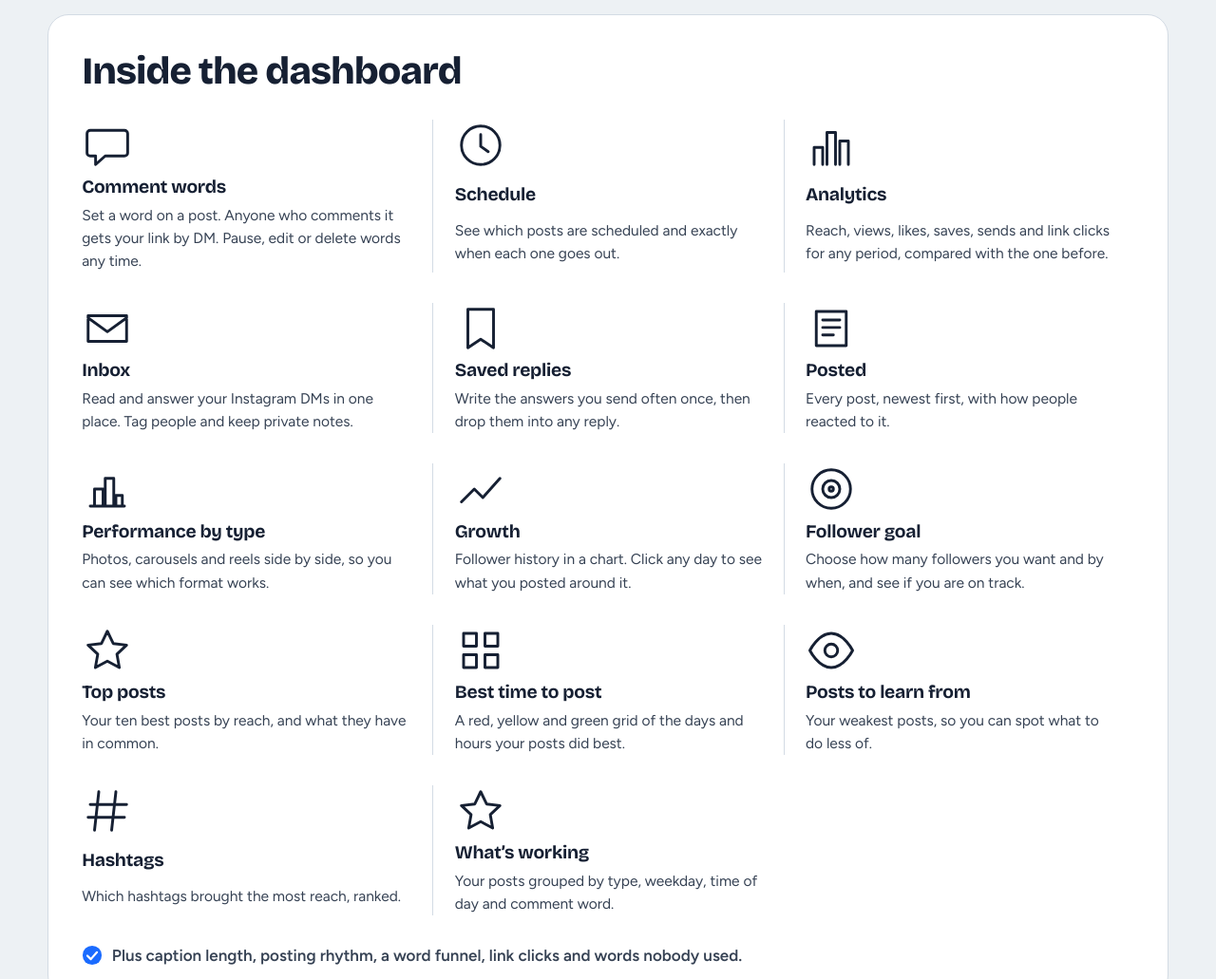
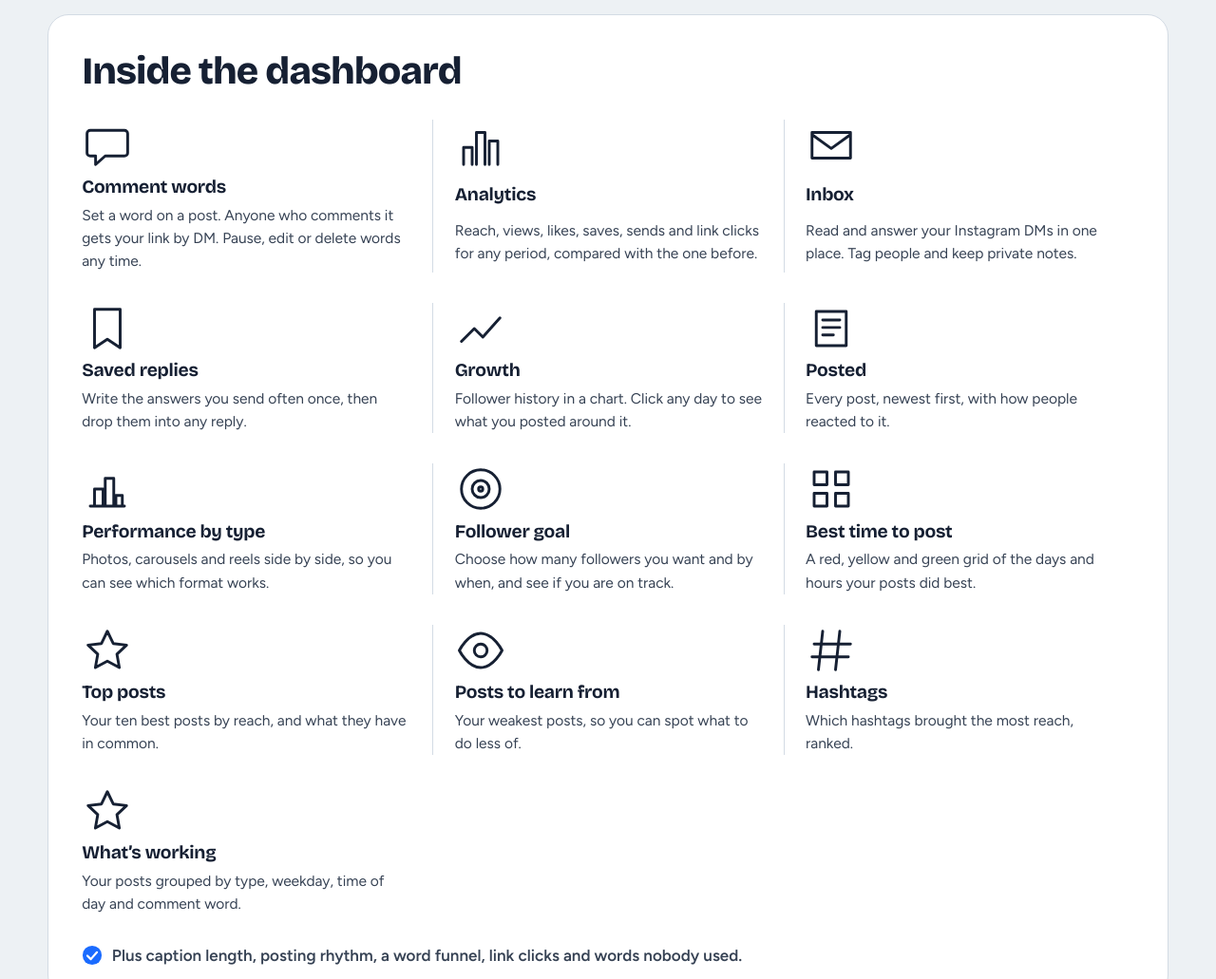
Before and after one commit to ZeroTouchAI/ManyReply-Free, a plain HTML site: page docs/index.html in a window 1280 px wide. Shown: the part 1362-2393 px from the top of the page at 95% size. Drawn offline with Linux system fonts and the light colour scheme.

Commit message:
Home page: remove Schedule, match new dashboard section order

```diff
--- a/docs/index.html
+++ b/docs/index.html
@@ -114,10 +114,6 @@
         <h3>Comment words</h3><p>Set a word on a post. Anyone who comments it gets your link by DM. Pause, edit or delete words any time.</p>
       </li>
       <li>
-        <svg class="ico" viewBox="0 0 48 48" aria-hidden="true"><path d="M24 6a18 18 0 1 0 0 36 18 18 0 0 0 0-36zM24 14v11l7 5"/></svg>
-        <h3>Schedule</h3><p>See which posts are scheduled and exactly when each one goes out.</p>
-      </li>
-      <li>
         <svg class="ico" viewBox="0 0 48 48" aria-hidden="true"><path d="M8 42V26h8v16M20 42V12h8v30M32 42V20h8v22"/></svg>
         <h3>Analytics</h3><p>Reach, views, likes, saves, sends and link clicks for any period, compared with the one before.</p>
       </li>
@@ -130,6 +126,10 @@
         <h3>Saved replies</h3><p>Write the answers you send often once, then drop them into any reply.</p>
       </li>
       <li>
+        <svg class="ico" viewBox="0 0 48 48" aria-hidden="true"><path d="M6 36l12-12 8 8 16-18"/></svg>
+        <h3>Growth</h3><p>Follower history in a chart. Click any day to see what you posted around it.</p>
+      </li>
+      <li>
         <svg class="ico" viewBox="0 0 48 48" aria-hidden="true"><path d="M10 8h28v32H10zM16 16h16M16 23h16M16 30h10"/></svg>
         <h3>Posted</h3><p>Every post, newest first, with how people reacted to it.</p>
       </li>
@@ -138,20 +138,16 @@
         <h3>Performance by type</h3><p>Photos, carousels and reels side by side, so you can see which format works.</p>
       </li>
       <li>
-        <svg class="ico" viewBox="0 0 48 48" aria-hidden="true"><path d="M6 36l12-12 8 8 16-18"/></svg>
-        <h3>Growth</h3><p>Follower history in a chart. Click any day to see what you posted around it.</p>
-      </li>
-      <li>
         <svg class="ico" viewBox="0 0 48 48" aria-hidden="true"><path d="M24 6a18 18 0 1 0 0 36 18 18 0 0 0 0-36zM24 16a8 8 0 1 0 0 16 8 8 0 0 0 0-16zM24 22a2 2 0 1 0 0 4 2 2 0 0 0 0-4z"/></svg>
         <h3>Follower goal</h3><p>Choose how many followers you want and by when, and see if you are on track.</p>
       </li>
       <li>
+        <svg class="ico" viewBox="0 0 48 48" aria-hidden="true"><path d="M8 8h12v12H8zM28 8h12v12H28zM8 28h12v12H8zM28 28h12v12H28z"/></svg>
+        <h3>Best time to post</h3><p>A red, yellow and green grid of the days and hours your posts did best.</p>
+      </li>
+      <li>
         <svg class="ico" viewBox="0 0 48 48" aria-hidden="true"><path d="M24 6l5.5 11.5L42 19l-9 8.5 2.2 12.5L24 34l-11.2 6L15 27.5 6 19l12.5-1.5z"/></svg>
         <h3>Top posts</h3><p>Your ten best posts by reach, and what they have in common.</p>
-      </li>
-      <li>
-        <svg class="ico" viewBox="0 0 48 48" aria-hidden="true"><path d="M8 8h12v12H8zM28 8h12v12H28zM8 28h12v12H8zM28 28h12v12H28z"/></svg>
-        <h3>Best time to post</h3><p>A red, yellow and green grid of the days and hours your posts did best.</p>
       </li>
       <li>
         <svg class="ico" viewBox="0 0 48 48" aria-hidden="true"><path d="M24 8C12 8 4 24 4 24s8 16 20 16 20-16 20-16S36 8 24 8zM24 30a6 6 0 1 0 0-12 6 6 0 0 0 0 12z"/></svg>
```
